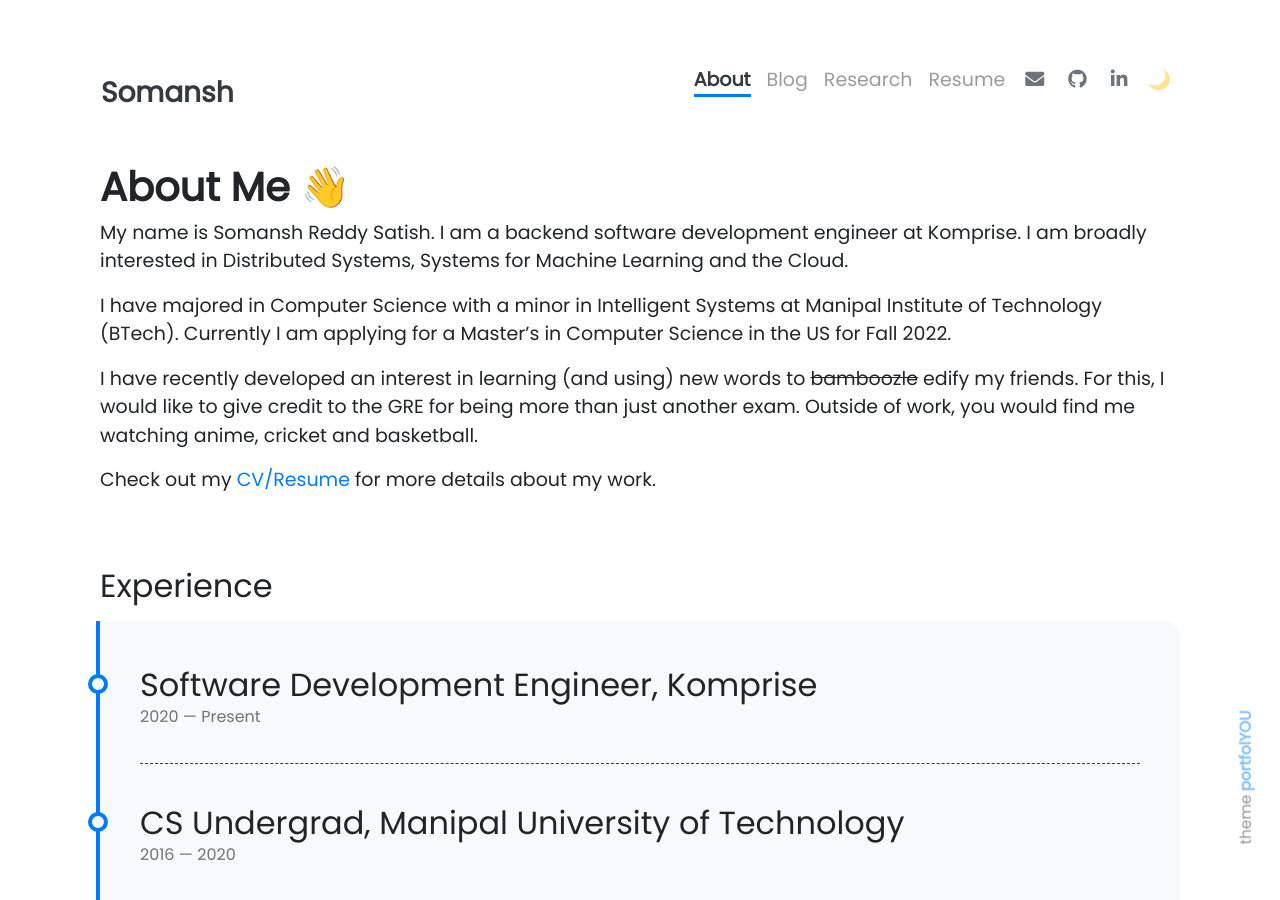
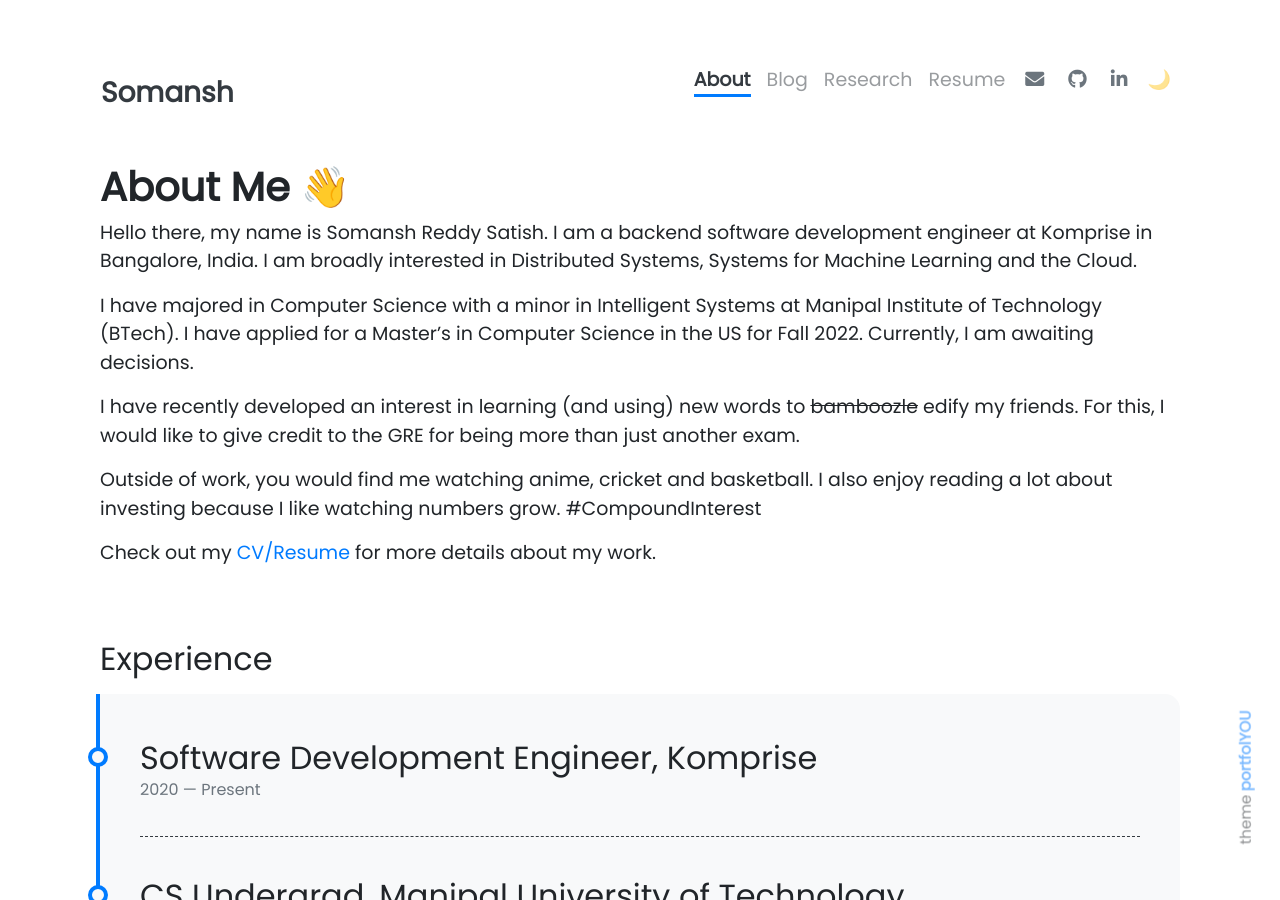
Before and after one commit to somanshreddy/somanshreddy.github.io, a Jekyll site: the page built from pages/about.md, in a window 1280 px wide and 900 px high. Built offline with Jekyll 4.4.1, drawn with Linux system fonts in a browser that asks for light colours; nearby versions of some CDN libraries; emoji names are drawn with the system emoji font.

Commit message:
Updating the 'About' section

```diff
--- a/pages/about.md
+++ b/pages/about.md
@@ -7,11 +7,13 @@ weight: 1
 
 # **About Me :wave:**
 
-My name is Somansh Reddy Satish. I am a backend software development engineer at Komprise. I am broadly interested in Distributed Systems, Systems for Machine Learning and the Cloud.
+Hello there, my name is Somansh Reddy Satish. I am a backend software development engineer at Komprise in Bangalore, India. I am broadly interested in Distributed Systems, Systems for Machine Learning and the Cloud.
 
-I have majored in Computer Science with a minor in Intelligent Systems at Manipal Institute of Technology (BTech). Currently I am applying for a Master's in Computer Science in the US for Fall 2022.
+I have majored in Computer Science with a minor in Intelligent Systems at Manipal Institute of Technology (BTech). I have applied for a Master's in Computer Science in the US for Fall 2022. Currently, I am awaiting decisions.
 
-I have recently developed an interest in learning (and using) new words to <strike>bamboozle</strike> edify my friends. For this, I would like to give credit to the GRE for being more than just another exam. Outside of work, you would find me watching anime, cricket and basketball.
+I have recently developed an interest in learning (and using) new words to <strike>bamboozle</strike> edify my friends. For this, I would like to give credit to the GRE for being more than just another exam.
+
+Outside of work, you would find me watching anime, cricket and basketball. I also enjoy reading a lot about investing because I like watching numbers grow. #CompoundInterest
 
 Check out my <a href="https://drive.google.com/file/d/1ReNcJ3OBSsS92TOQSbum2PXcYuULdD63/view?usp=sharing">CV/Resume</a> for more details about my work.
 
```
Also changed, not shown: _sass/_theme.scss (+9 -0 lines), _posts/2021-12-14-toefl-prep.markdown (line endings or trailing spaces).
